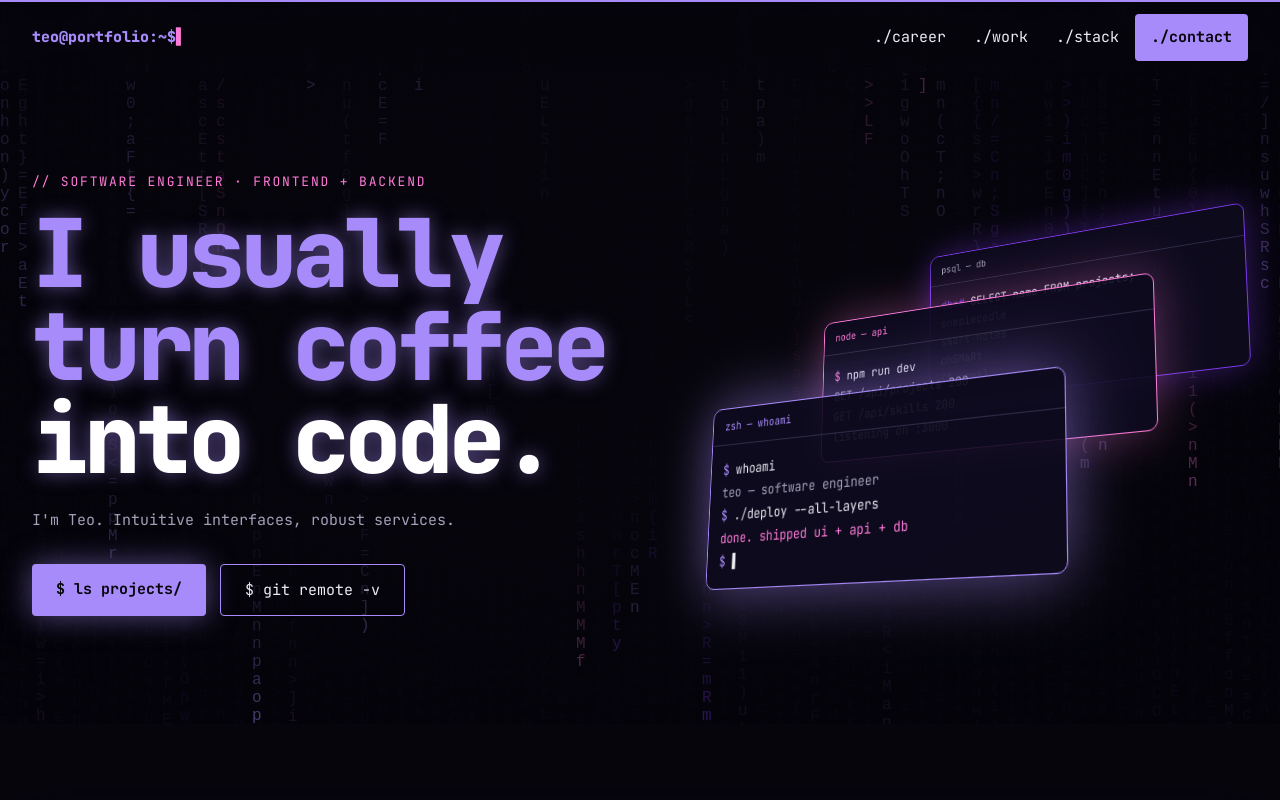
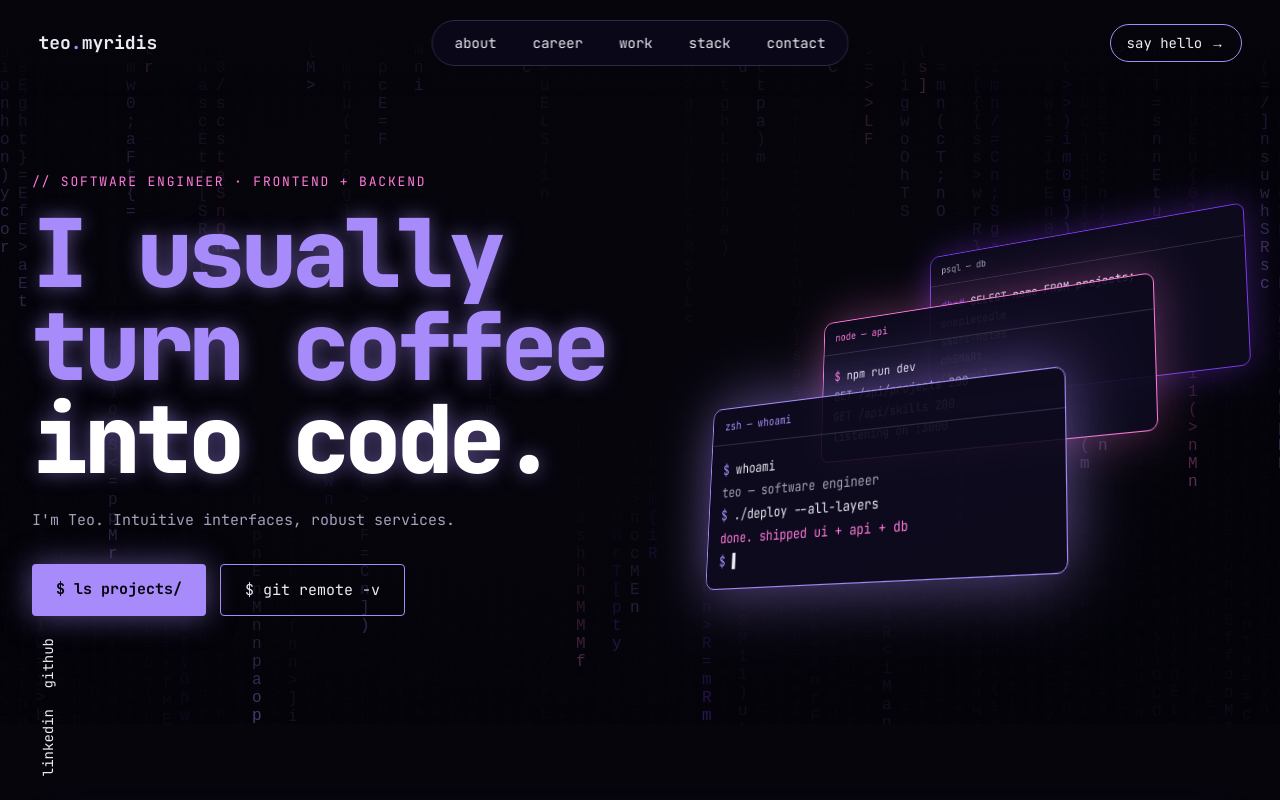
Before and after one commit to tmyridis/tmyridis.github.io, a Next.js app: page / in a window 1280 px wide. Shown: the top 800 px of the page. Built offline with nearby package versions, Linux system fonts and the light colour scheme.

Commit message:
Redesign the nav as a pill that tracks the section on screen
Co-Authored-By: Claude Fable 5.2 <noreply@anthropic.com>

```diff
--- a/app/components/nav.tsx
+++ b/app/components/nav.tsx
@@ -1,41 +1,93 @@
 "use client";
 
-import { motion, useScroll } from "framer-motion";
-import Cursor from "./cursor";
+import { useEffect, useState } from "react";
+
+const links = [
+  { id: "about", label: "about", always: true },
+  { id: "career", label: "career", always: false },
+  { id: "work", label: "work", always: true },
+  { id: "stack", label: "stack", always: false },
+  { id: "contact", label: "contact", always: true },
+];
+// Which link lights up for each section on the page.
+const linkOf: Record<string, string> = { what: "about" };
+
+const socials = [
+  { label: "github", href: "https://github.com/tmyridis" },
+  { label: "linkedin", href: "https://www.linkedin.com/in/tmyridis" },
+];
 
 export default function Nav() {
-  const { scrollYProgress } = useScroll();
+  const [active, setActive] = useState("");
+
+  // The active link is the section crossing the middle of the screen.
+  useEffect(() => {
+    const observer = new IntersectionObserver(
+      (entries) => {
+        for (const { isIntersecting, target } of entries) {
+          if (isIntersecting) setActive(linkOf[target.id] ?? target.id);
+        }
+      },
+      { rootMargin: "-50% 0px -50% 0px" },
+    );
+    document
+      .querySelectorAll("main section[id]")
+      .forEach((section) => observer.observe(section));
+    return () => observer.disconnect();
+  }, []);
 
   return (
-    <header className="fixed inset-x-0 top-0 z-50 bg-bg/70 backdrop-blur-md">
-      <motion.div
+    <>
+      <header className="site-fade fixed inset-x-0 top-4 z-50 mx-auto flex w-[94%] max-w-[1920px] items-center justify-between xl:top-6">
+        <a href="#landing" className="font-bold xl:text-lg">
+          teo<span className="text-violet">.</span>myridis
+        </a>
+        <nav className="flex gap-1 rounded-full border border-line bg-panel/70 p-1.5 text-[13px] backdrop-blur-md md:absolute md:left-1/2 md:-translate-x-1/2 xl:text-sm">
+          {links.map((link) => (
+            <a
+              key={link.id}
+              href={`#${link.id}`}
+              className={`rounded-full px-3 py-1.5 transition-colors xl:px-4 ${link.always ? "" : "hidden md:block"} ${active === link.id ? "bg-violet font-bold text-bg" : "hover:text-violet"}`}
+            >
+              {link.label}
+            </a>
+          ))}
+        </nav>
+        <a
+          href="mailto:thmyridis@gmail.com"
+          className="hidden rounded-full border border-violet px-4 py-2 text-[13px] transition-colors hover:bg-violet hover:text-bg lg:block xl:text-sm"
+        >
+          say hello →
+        </a>
+      </header>
+
+      {/* Fades the page out just behind the header so the two never clash. */}
+      <div
         aria-hidden
-        className="h-0.5 origin-left bg-violet"
-        style={{ scaleX: scrollYProgress }}
+        className="pointer-events-none fixed inset-x-0 top-0 z-40 h-24 bg-linear-to-t from-transparent to-bg to-60%"
       />
-      <nav className="mx-auto flex max-w-7xl flex-wrap items-center justify-between gap-x-4 px-5 py-3 sm:px-8">
-        <a href="#top" className="font-extrabold text-violet">
-          teo@portfolio:~$
-          <Cursor className="text-pink" />
-        </a>
-        <div className="flex gap-1 text-[13px] sm:text-[15px]">
-          <a href="#career" className="px-2 py-3 hover:text-violet sm:px-3">
-            ./career
+      <div
+        aria-hidden
+        className="glow-blob fixed top-0 left-0 z-10 -translate-x-[95%] -translate-y-3/4"
+      />
+      <div
+        aria-hidden
+        className="glow-blob fixed top-1/2 right-0 z-10 hidden translate-x-[calc(100%-2px)] -translate-y-1/2 sm:block"
+      />
+
+      <div className="site-fade fixed bottom-6 left-[3%] z-50 hidden flex-col items-center gap-5 text-sm min-[900px]:flex">
+        {socials.map((social) => (
+          <a
+            key={social.href}
+            href={social.href}
+            target="_blank"
+            rel="noopener noreferrer"
+            className="rotate-180 transition-colors [writing-mode:vertical-rl] hover:text-violet"
+          >
+            {social.label}
           </a>
-          <a href="#work" className="px-2 py-3 hover:text-violet sm:px-3">
-            ./work
-          </a>
-          <a href="#stack" className="px-2 py-3 hover:text-violet sm:px-3">
-            ./stack
-          </a>
-          <a
-            href="#contact"
-            className="rounded bg-violet px-3 py-3 sm:px-4 font-bold text-bg transition-colors hover:bg-ink"
-          >
-            ./contact
-          </a>
-        </div>
-      </nav>
-    </header>
+        ))}
+      </div>
+    </>
   );
 }
```
